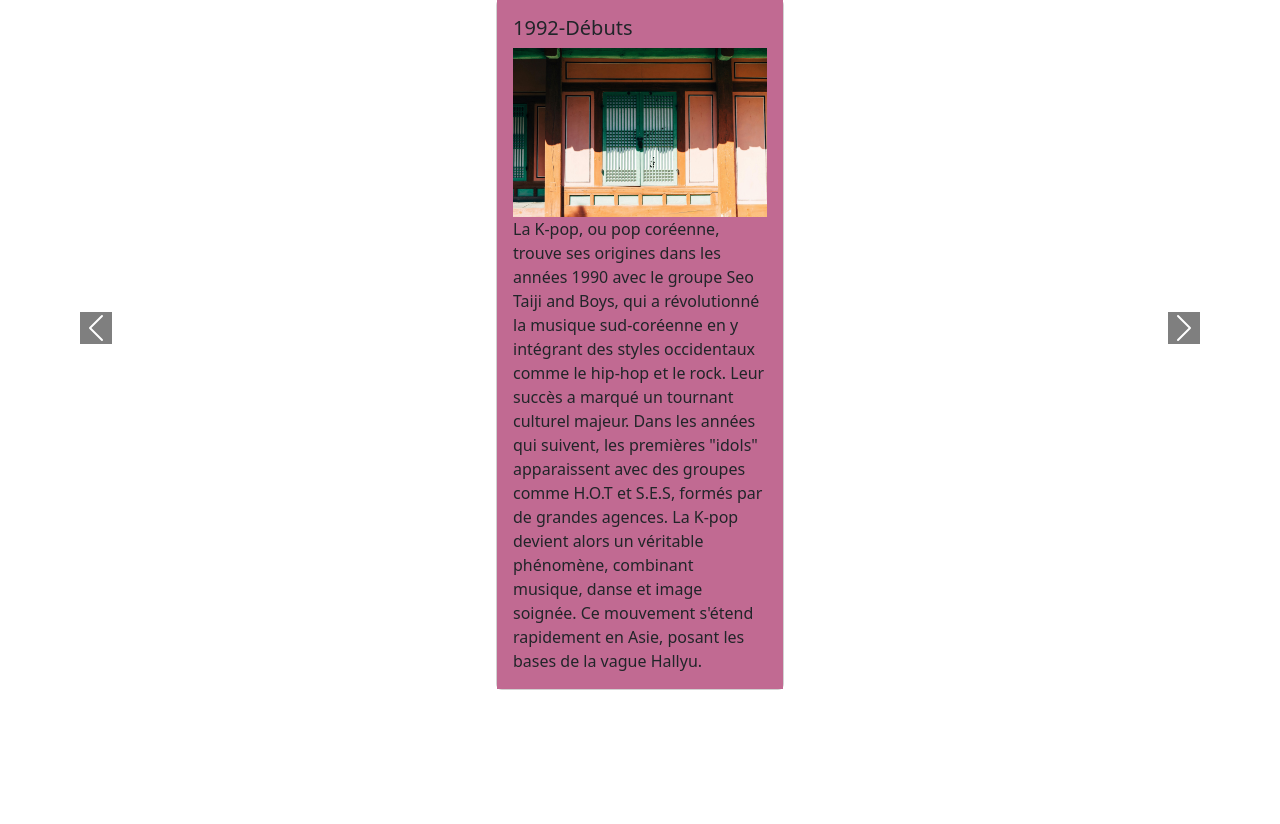
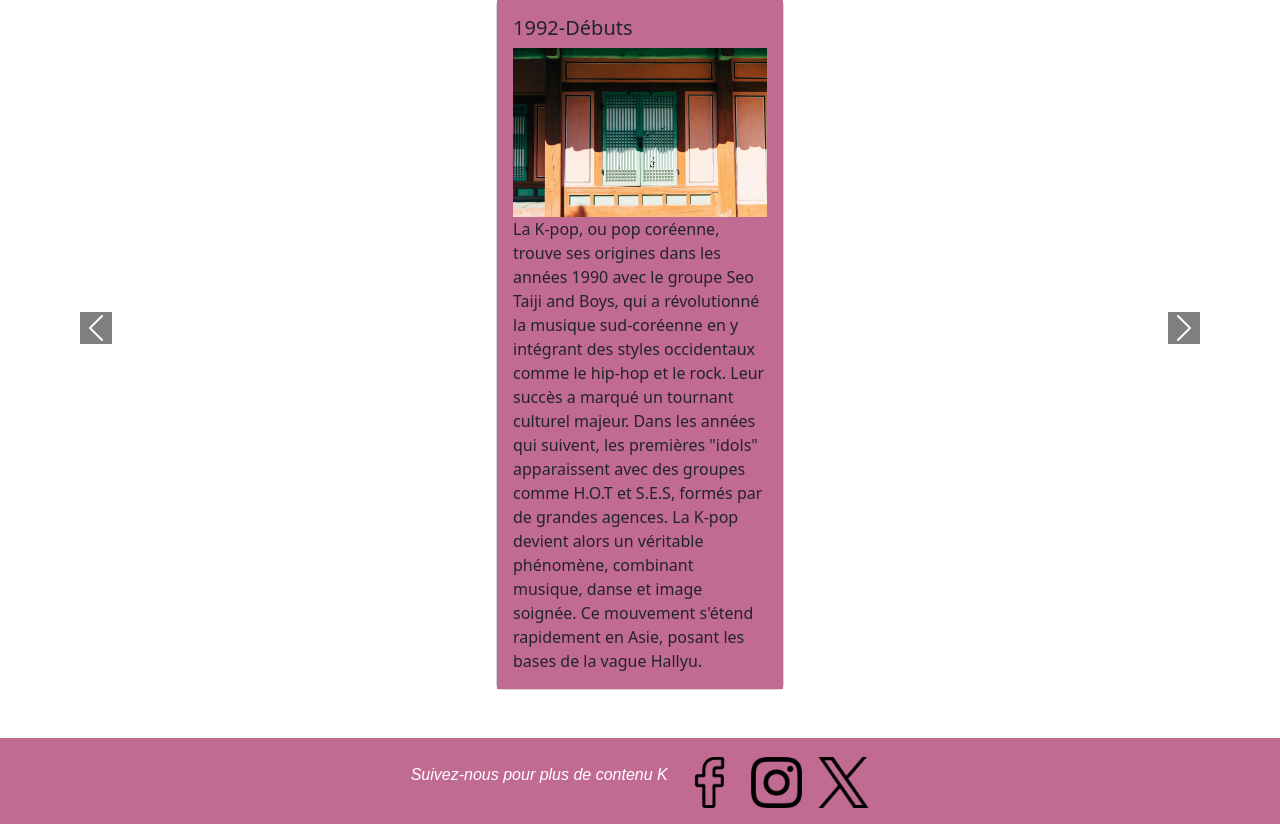
Before and after one commit to shalom-gnassounou/kpath, a PHP site: page /kpop.html in a window 1280 px wide. Shown: the part 811-1635 px from the top of the page. Before the commit the page ends 1501 px from the top, so only its background shows below. Run offline with PHP 8.4, Linux system fonts and the light colour scheme.

Commit message:
footer page

```diff
--- a/asset/css/kpopstyle.css
+++ b/asset/css/kpopstyle.css
@@ -174,3 +174,24 @@ nav {
 .carousel-control-next-icon {
     background-color: black;
 }
+
+#socials {
+    margin-top: 3rem;
+    display: flex;
+    justify-content: center;
+    gap: 1rem;
+    align-items: center;
+    border-top: solid rgba(193, 106, 146, 1);
+    background-color: rgba(193, 106, 146, 1);
+    color: white;
+    font-family: sans-serif;
+    font-style: italic;
+}
+
+footer img {
+
+    padding-top: 1rem;
+    padding-bottom: 1rem;
+    width: 4%;
+
+}
--- a/kpop.html
+++ b/kpop.html
@@ -130,6 +130,17 @@
 
      </section>
 
+       </section>
+    <footer id="socials">
+        <p>Suivez-nous pour plus de contenu K</p>
+
+         <img src="asset/img/facebook.png" alt="facebook">
+         <img src="asset/img/instagram.png" alt="instagram">
+         <img src="asset/img/twitter.png" alt="twitter">
+
+
+    </footer>
+
 
 
 
```
